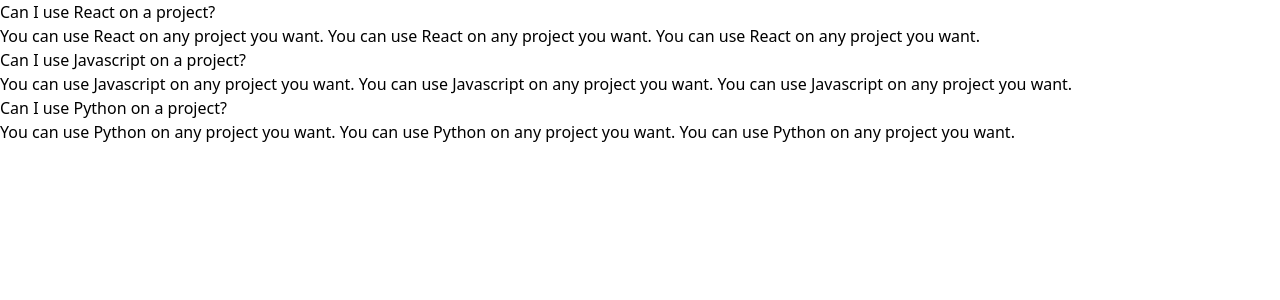
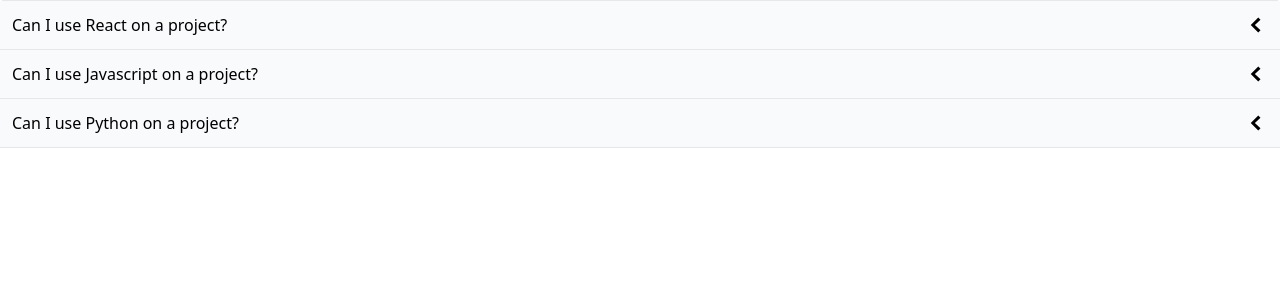
Before and after one commit to jplobianco/comps, a React (Create React App) app: page / in a window 1280 px wide. Shown: the top 300 px of the page. Built offline with nearby package versions, Linux system fonts and the light colour scheme.

Commit message:
wip: accordion component

```diff
--- a/src/App.js
+++ b/src/App.js
@@ -3,19 +3,19 @@
 function App() {
   const items = [
     {
-      id: "dkfjaslf",
+      id: "abc",
       label: "Can I use React on a project?",
       content:
         "You can use React on any project you want. You can use React on any project you want. You can use React on any project you want.",
     },
     {
-      id: "fafdas",
+      id: "def",
       label: "Can I use Javascript on a project?",
       content:
         "You can use Javascript on any project you want. You can use Javascript on any project you want. You can use Javascript on any project you want.",
     },
     {
-      id: "fdsafas",
+      id: "ghi",
       label: "Can I use Python on a project?",
       content:
         "You can use Python on any project you want. You can use Python on any project you want. You can use Python on any project you want.",
--- a/src/components/Accordion.js
+++ b/src/components/Accordion.js
@@ -1,13 +1,39 @@
+import { useState } from "react";
+import { GoChevronDown, GoChevronLeft } from "react-icons/go";
+
 function Accordion({ items }) {
-  const renderedItems = items.map((item, key) => {
+  const [expandedIndex, setExpandedIndex] = useState(-1);
+
+  const handleClick = (nextIndex) => {
+    if (expandedIndex === nextIndex) {
+      setExpandedIndex(-1);
+    } else {
+      setExpandedIndex(nextIndex);
+    }
+  };
+
+  const renderedItems = items.map((item, index) => {
+    const isExpanded = index === expandedIndex;
+
+    const icon = (
+      <span className="text-2xl">
+        {isExpanded ? <GoChevronDown /> : <GoChevronLeft />}
+      </span>
+    );
     return (
       <div key={item.id}>
-        <div>{item.label}</div>
-        <div>{item.content}</div>
+        <div
+          className="flex justify-between p-3 bg-gray-50 border-b items-center cursor-pointer"
+          onClick={() => handleClick(index)}
+        >
+          {item.label}
+          {icon}
+        </div>
+        {isExpanded && <div className="border-b p-5">{item.content}</div>}
       </div>
     );
   });
-  return <div>{renderedItems}</div>;
+  return <div className="boder-x border-t rounded">{renderedItems}</div>;
 }
 
 export default Accordion;
```
